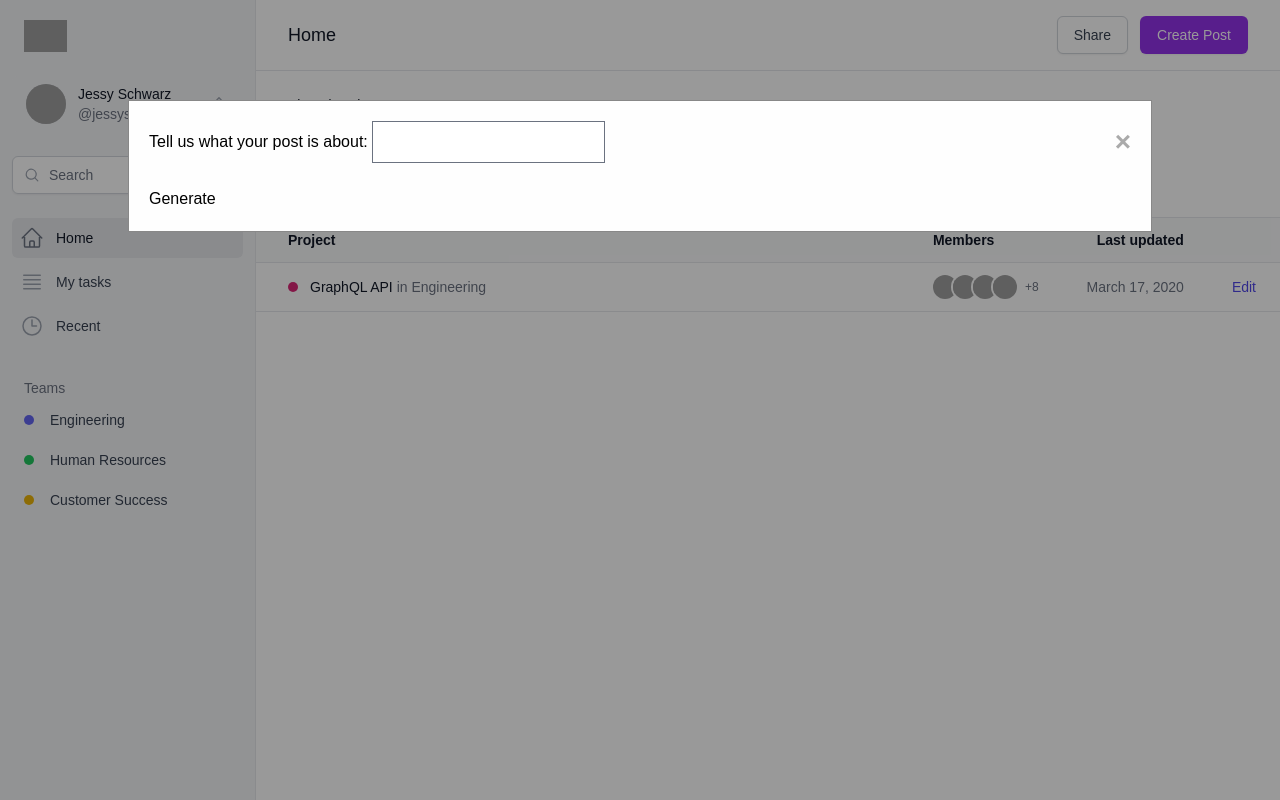
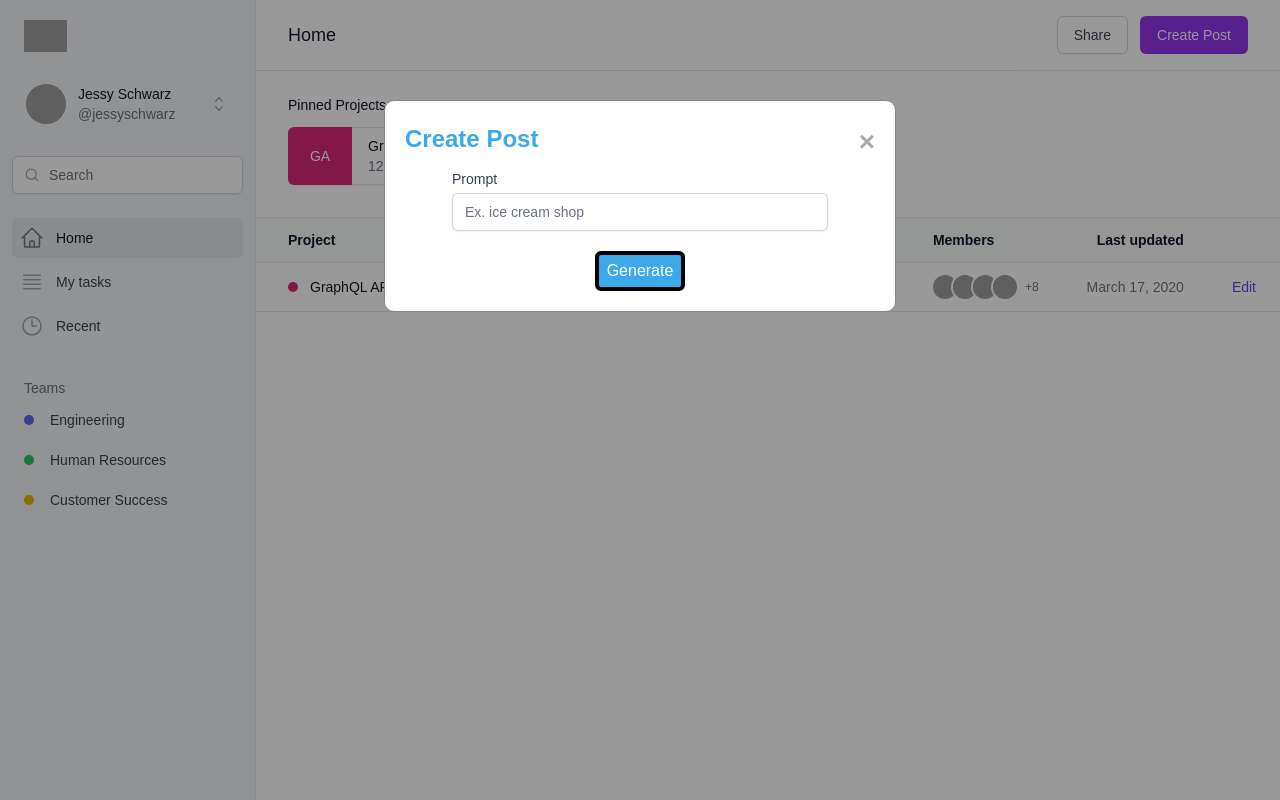
Before and after one commit to alexrosen45/quickposts, a Django app: template templates/index.html in a window 1280 px wide, after a click on "Create Post". Run offline with Django 4.2, Linux system fonts and the light colour scheme; the template is opened without the code that fills it, so the values that code supplies are empty; style sheets or scripts are compiled from the project's sources; some libraries are stand-ins or nearby versions; grey boxes are pictures that could not be loaded.

Commit message:
new create Post modal

```diff
--- a/templates/index.html
+++ b/templates/index.html
@@ -49,7 +49,15 @@
             margin: auto;
             padding: 20px;
             border: 1px solid #888;
-            width: 80%;
+            width: 40%;
+            border-radius: 10px;
+        }
+
+        .modal-title {
+            font-size: 24px;
+            padding-bottom: 12px;
+            font-weight: 600;
+            color: #3ca9e8;
         }
 
         /* The Close Button */
@@ -440,32 +448,33 @@
 
                         <!-- The Modal -->
                         <div id="myModal" class="modal">
-
                             <!-- Modal content -->
                             <div class="modal-content">
-                                <span class="close">&times;</span>
-                                <div>
-                                    <form class="create_post_form" action="{% url 'create_post' %}" method="POST">
-                                        {% csrf_token %}
-                                        <div class="group-input">
-                                            <label for="id_prompt">Tell us what your post is about:</label>
-                                            <input class="details-modal-input" type="text" name="prompt" value=""
-                                                maxlength="256" required id="id_prompt">
+                                <form class="create_post_form" action="{% url 'create_post' %}" method="POST">
+                                    {% csrf_token %}
+                                    <span class="close">&times;</span>
+                                    <div>
+                                        <div class="modal-title">Create Post</div>
+                                        <label style="margin-left: 10%;" for="prompt"
+                                            class="block text-sm font-medium text-gray-700">Prompt</label>
+                                        <div class="mt-1 flex justify-center pb-4">
+                                            <input style="width: 80%;" type="text" name="prompt" id="prompt"
+                                                class="block rounded-md border-gray-300 shadow-sm focus:border-indigo-500 focus:ring-indigo-500 sm:text-sm"
+                                                placeholder="Ex. ice cream shop">
                                         </div>
-                                        <div class="row g-1">
-                                            <div class="col-md-12"></div>
+                                        <div class="mt-1 flex justify-center">
+                                            <button type="submit" value="create_post"
+                                                style="background-color: #3ca9e8; padding-left: 8px; padding-right: 8px; padding-top: 4px; padding-bottom: 4px;"
+                                                class="font-medium text-white border border-4 rounded-md border-black">Generate</button>
                                         </div>
-                                        <br>
-                                        <div class="button-24">
-                                            <button type="submit" value="create_post">Generate</button>
-                                        </div>
-                                    </form>
-                                </div>
+
+                                    </div>
+                                </form>
+
                             </div>
 
                         </div>
-                        <button id="myBtn" type="button" data-toggle="modal" data-target="#myModal""
-                            class=" order-0 inline-flex items-center rounded-md border border-transparent bg-purple-600
+                        <button id="myBtn" type="button" data-toggle="modal" data-target="#myModal" class=" order-0 inline-flex items-center rounded-md border border-transparent bg-purple-600
                             px-4 py-2 text-sm font-medium text-white shadow-sm hover:bg-purple-700 focus:outline-none
                             focus:ring-2 focus:ring-purple-500 focus:ring-offset-2 sm:order-1 sm:ml-3">Create
                             Post</button>
```
Also changed, not shown: 3 other files.
